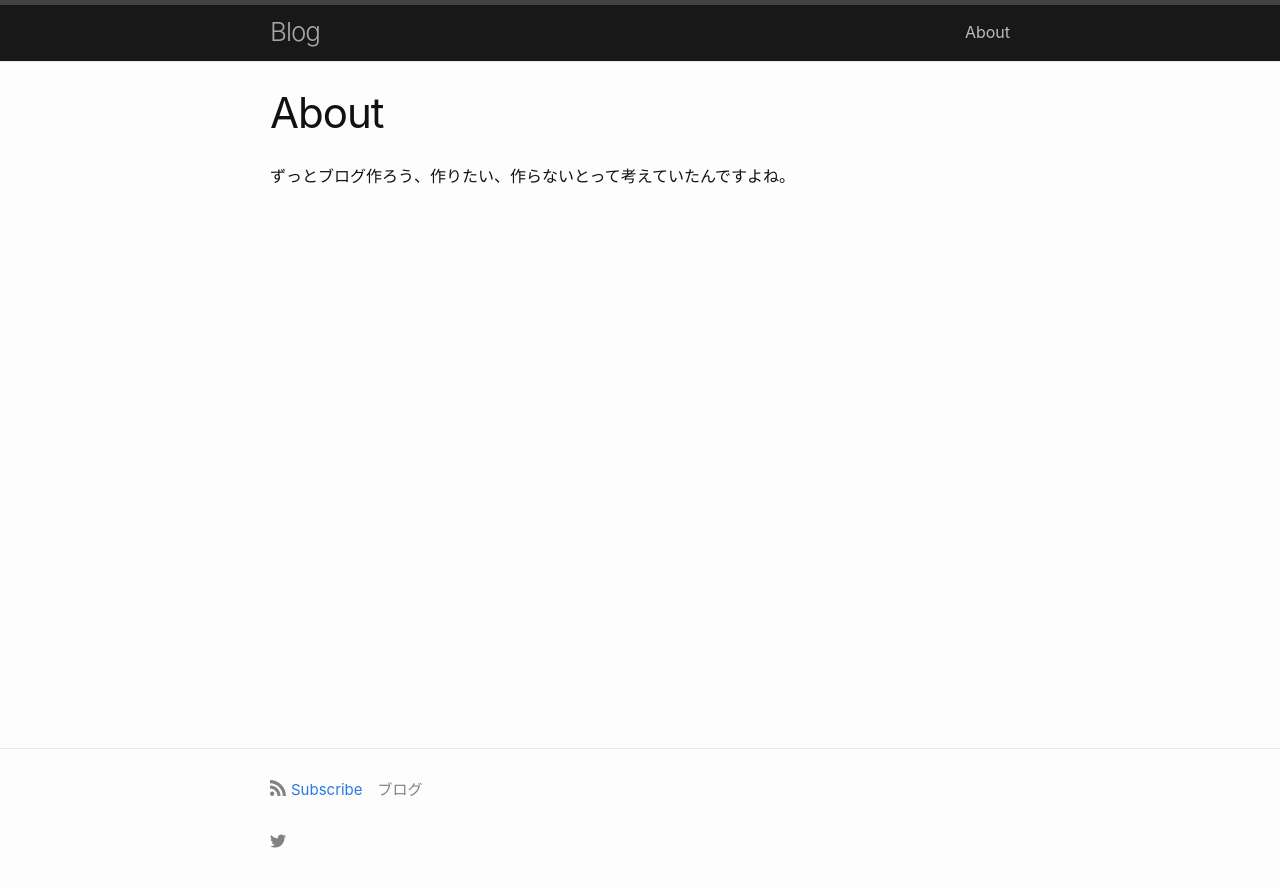
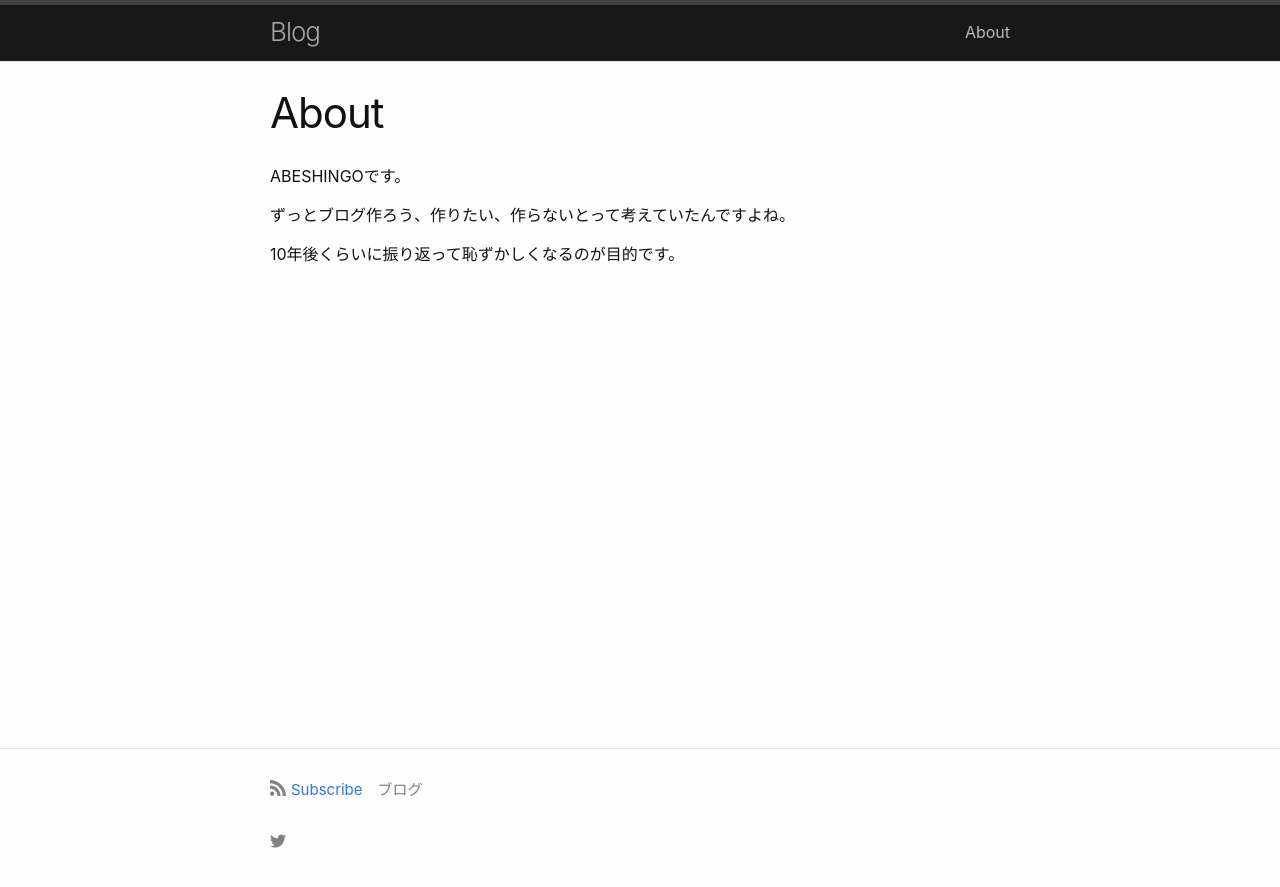
Before and after one commit to ashg0/ashg0.github.io, a Jekyll site: the page built from about.md, in a window 1280 px wide. Shown: the top 887 px of the page. Built offline with Jekyll 4.4.1, drawn with Linux system fonts in a browser that asks for light colours.

Commit message:
update about

```diff
--- a/about.md
+++ b/about.md
@@ -3,5 +3,8 @@ layout: page
 title: About
 permalink: /about/
 ---
+ABESHINGOです。
 
 ずっとブログ作ろう、作りたい、作らないとって考えていたんですよね。
+
+10年後くらいに振り返って恥ずかしくなるのが目的です。
```
